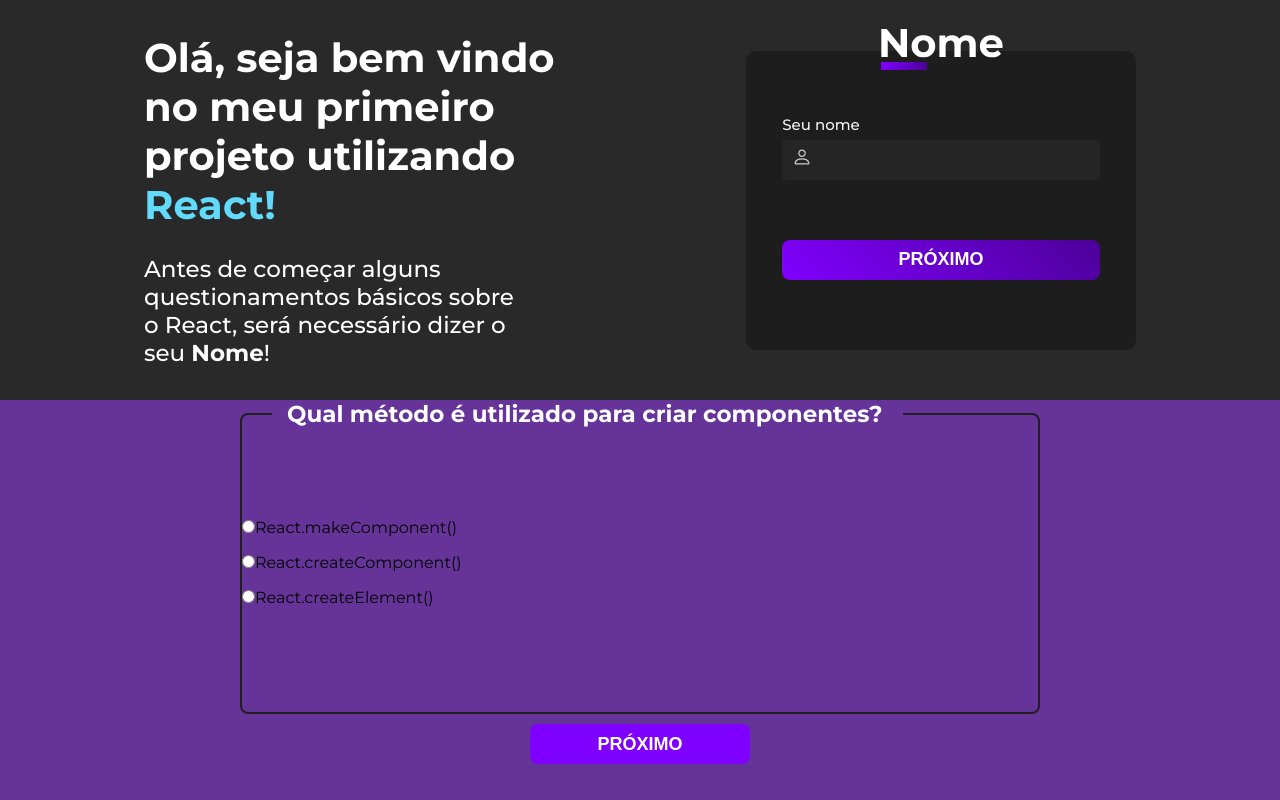
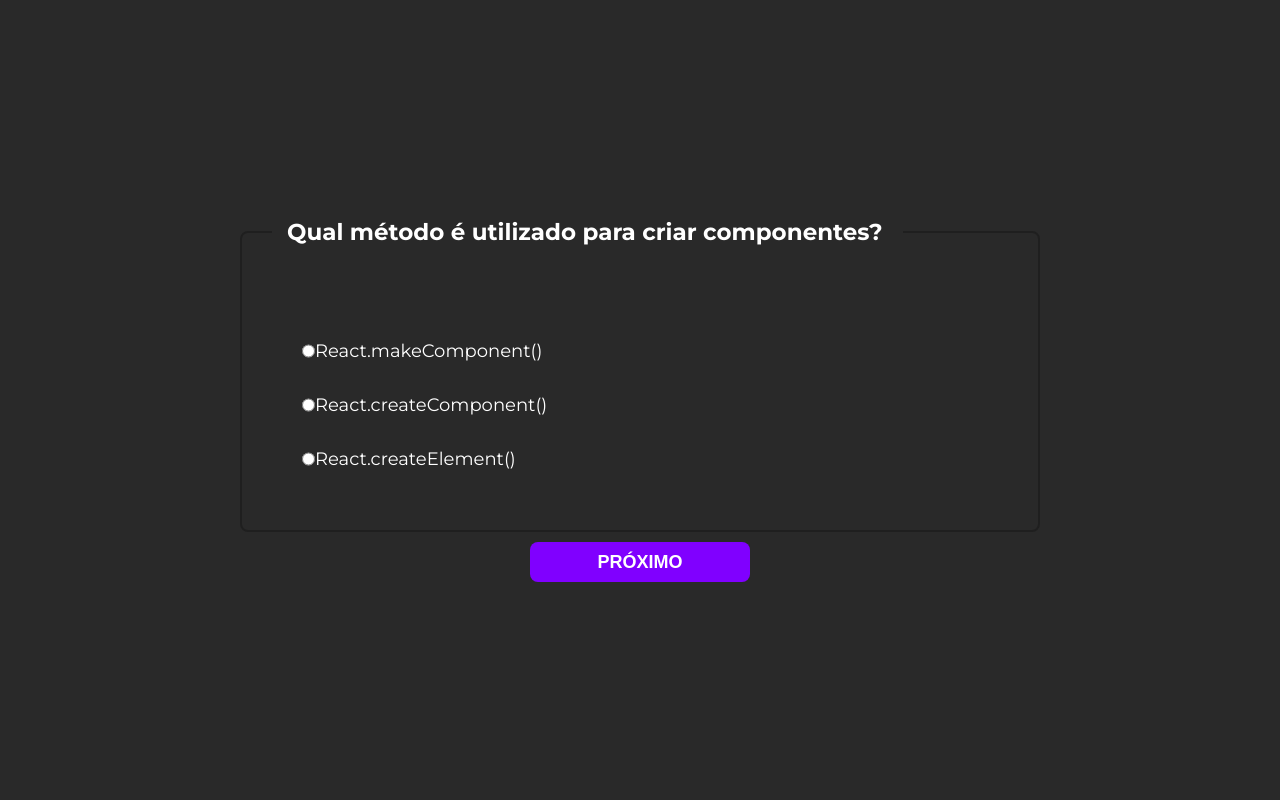
Before and after one commit to GabrielSantos9/projeto-interacao-react, a React (Vite) app: page / in a window 1280 px wide. Both pictures are taken after a click on the button "PRÓXIMO". Built offline with nearby package versions, Linux system fonts and the light colour scheme.

Commit message:
Alinhando a estilizações dos questionamentos

```diff
--- a/src/App.jsx
+++ b/src/App.jsx
@@ -46,10 +46,10 @@ const App = () => {
       <GlobalStyle />
       <ConteudoGeral>
         <ConteudoPrincipal>
-          <Introducao />
-          <FormNome onNext={handleNextClick}/>
+        {!showCampoQuestoes && <Introducao />}
+        {!showCampoQuestoes && <FormNome onNext={handleNextClick} />}
+        {showCampoQuestoes && <CampoQuestoes/>}
         </ConteudoPrincipal>
-        {showCampoQuestoes && <CampoQuestoes> {/* Conteúdo do CampoQuestoes */} </CampoQuestoes>}
       </ConteudoGeral>
     </>
   );
--- a/src/Estilizações/ECampoQuestoes.jsx
+++ b/src/Estilizações/ECampoQuestoes.jsx
@@ -5,8 +5,8 @@ export const FormQuestao = styled.form`
   height: 100%;
   display: flex;
   flex-direction: column;
+  justify-content: center;
   align-items: center;
-  background-color: rebeccapurple;
 `;
 
 export const Fieldset = styled.fieldset`
@@ -17,6 +17,7 @@ export const Fieldset = styled.fieldset`
   display: flex;
   flex-direction: column;
   justify-content: center;
+  color: white;
 `;
 
 export const Legend = styled.legend`
@@ -26,6 +27,7 @@ export const Legend = styled.legend`
   margin-left: 30px;
   padding-left: 15px;
   padding-right: 20px;
+  margin-bottom: 66px;
 `;
 
 export const BotaoProximo = styled.button`
@@ -43,14 +45,22 @@ export const BotaoProximo = styled.button`
 
 import React from "react";
 
-export const Questao = ({ pergunta, options, onChange, value, id, active}) => {
-
+export const Questao = ({ pergunta, options, onChange, value, id, active }) => {
   if (active === false) return null;
   return (
     <Fieldset>
       <Legend>{pergunta}</Legend>
       {options.map((option) => (
-        <label key={option} style={{ marginBottom: "1rem", margin: "flex" }}>
+        <label
+          key={option}
+          style={{
+            margin: "flex",
+            display: "flex",
+            marginLeft: "60px",
+            fontSize: "18px",
+            marginBottom: "32px",
+          }}
+        >
           <input
             type="radio"
             id={id}
```
